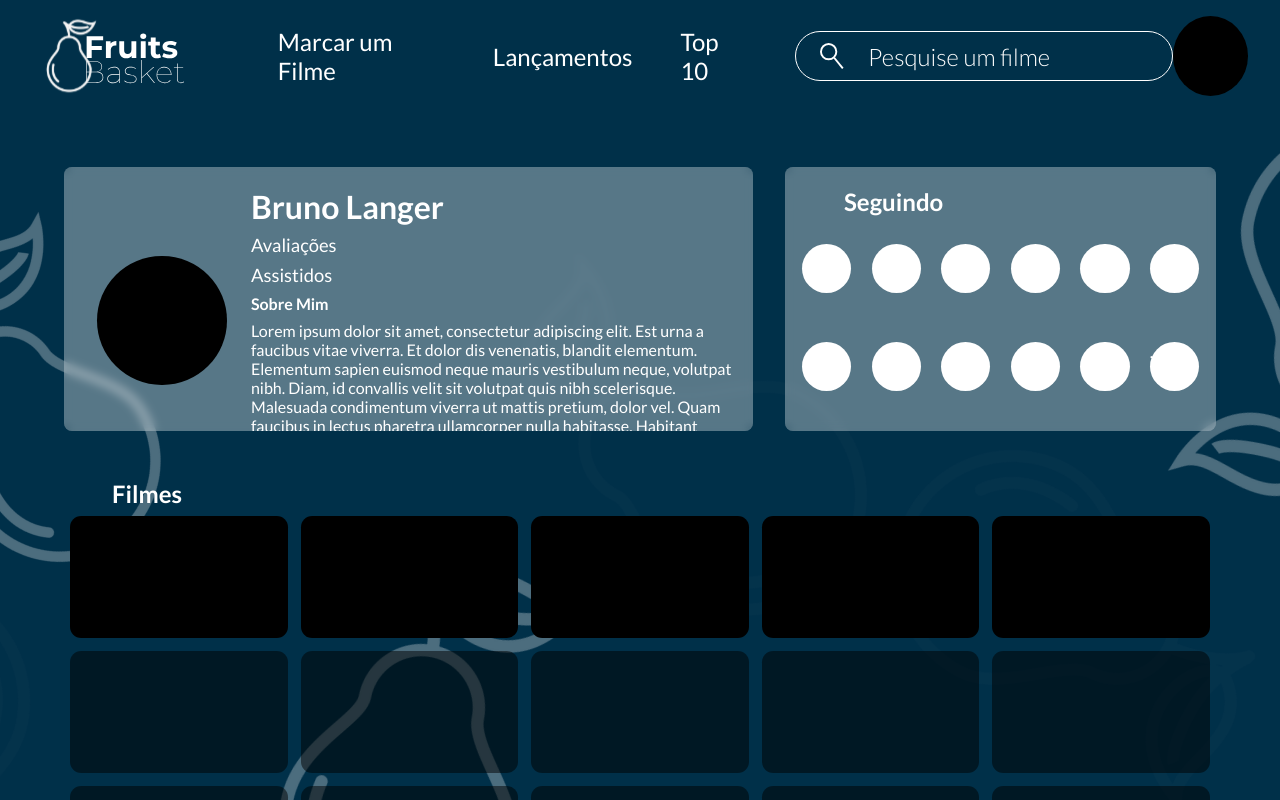
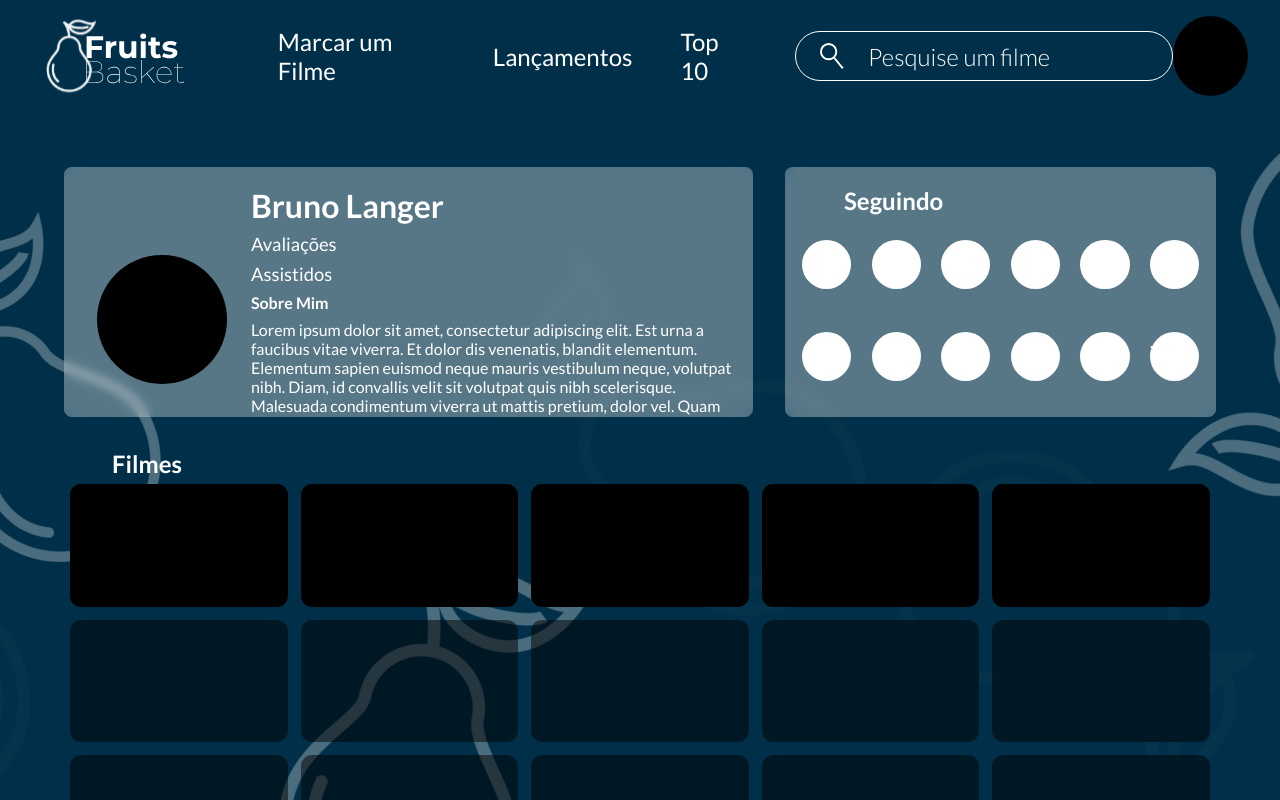
Before and after one commit to josuels731/fruits-basket-react, a React (Create React App) app: page /profile in a window 1280 px wide. Built offline with nearby package versions, Linux system fonts and the light colour scheme.

Commit message:
Fixes in profile layout

```diff
--- a/src/pages/Profile.tsx
+++ b/src/pages/Profile.tsx
@@ -65,7 +65,7 @@ const Grid = styled.div`
     display: grid;
     grid-template-rows: 1fr 1.4fr;
     grid-template-columns: 1.6fr 1fr;
-    grid-column-gap: 2em;
+    gap: 2em;
     height: 92%;
     width: 90%;
     align-self: flex-end;
@@ -191,11 +191,10 @@ const Watched = styled.div`
         font-weight: 700;
         height: 10%;
         margin-left: 2em;
-        margin-top: 3rem;
     }
     &>:nth-child(2) {
         width: 89vw;
-        height: calc(90% - 3rem);
+        height: 90%;
         overflow: hidden;
         position: relative;
         margin: auto;
@@ -276,6 +275,7 @@ function Profile() {
                     </Following>
                 </Filter>
             </Background>
+            <Background>
                 <Watched>
                     <div>Filmes</div>
                     <div onWheel={handleWheel} onTouchStart={handleTouchDown} onTouchEnd={handleTouchUp} onTouchMove={handleTouchMove}>
@@ -290,8 +290,6 @@ function Profile() {
                         )}
                     </div>
                 </Watched>
-            <Background>
-
             </Background>
         </Grid>
     </Wrapper>
```
Lines whose indentation alone changed are shown as unchanged.
